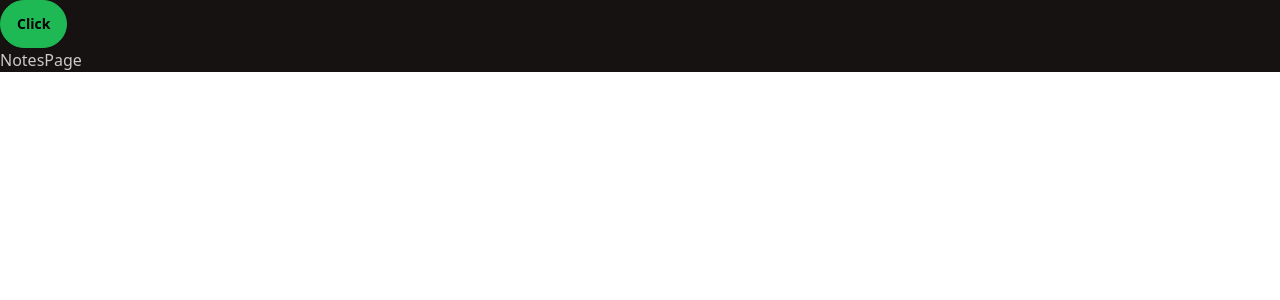
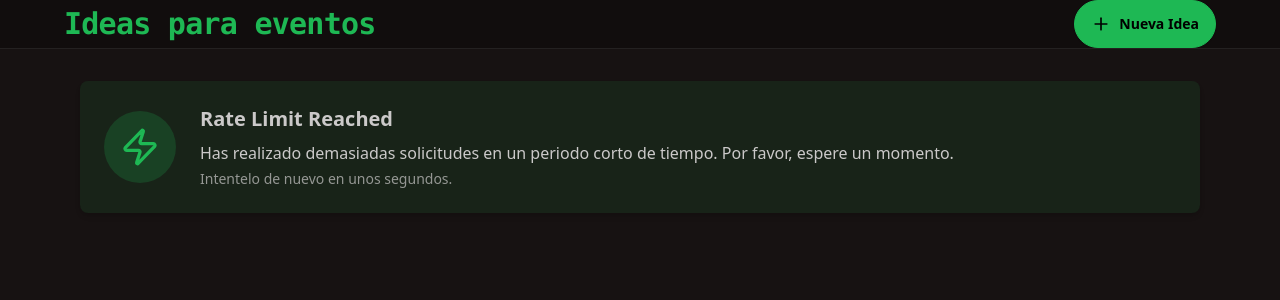
Before and after one commit to dannyelfloyd/S21S22ProjectBreak3Frontend, a React (Vite) app: page / in a window 1280 px wide. Shown: the top 300 px of the page. Built offline with nearby package versions, Linux system fonts and the light colour scheme; no server answers.

Commit message:
NotesPage improvments

```diff
--- a/package.json
+++ b/package.json
@@ -10,6 +10,8 @@
     "preview": "vite preview"
   },
   "dependencies": {
+    "axios": "^1.11.0",
+    "lucide-react": "^0.526.0",
     "react": "^19.1.0",
     "react-dom": "^19.1.0",
     "react-hot-toast": "^2.5.2",
--- a/src/App.jsx
+++ b/src/App.jsx
@@ -6,7 +6,6 @@ import NotesDetail from './pages/NotesDetail'
 const App = () => {
   return (
     <div data-theme="forest">
-      <button className='btn btn-primary'>Click</button>
       <Routes>
         <Route path='/' element={<NotesPage />} />
         <Route path='/create' element={<NotesCreated />} />
--- /dev/null
+++ b/src/components/Navbar.jsx
@@ -0,0 +1,23 @@
+import {Link} from 'react-router';
+import { PlusIcon } from "lucide-react";
+
+
+const Navbar = () => {
+  return (
+    <header className='bg-base-300 border-b border-base-content/10'>
+        <div className='mx-auto max-w-6xl p4'>
+            <div className='flex items-center justify-between'>
+                <h1 className='text-3xl font-bold text-primary font-mono tracking-tight'>Ideas para eventos</h1>
+                <div className='flex items-center gap-4'>
+                    <Link to={"/create"} className="btn btn-primary">
+                    <PlusIcon className='size-5' />
+                    <span>Nueva Idea</span>
+                    </Link>
+                </div>
+            </div>
+        </div>
+    </header>
+  )
+}
+
+export default Navbar
--- /dev/null
+++ b/src/components/RateLimitedUI.jsx
@@ -0,0 +1,22 @@
+import {ZapIcon} from 'lucide-react'
+
+const RateLimitedUI = () => {
+  return (
+    <div className='max-w-6xl mx-auto px-4 py-8'>
+        <div className='bg-primary/10 border-primary/30 rounded-lg shadow-md'>
+            <div className='flex flex-col md:flex-row items-center p-6'>
+                <div className='flex-shrink-0 bg-primary/20 p-4 rounded-full mb-4 md:mb-0 md:mr-6'>
+                    <ZapIcon className='size-10 text-primary' />
+                </div>
+                <div className='flex-1 text-center md:text-left'>
+                    <h3 className='text-xl font-bold mb-2'>Rate Limit Reached</h3>
+                    <p className='text-base-content mb-1'>Has realizado demasiadas solicitudes en un periodo corto de tiempo. Por favor, espere un momento.</p>
+                    <p className='text-sm text-base-content/70'>Intentelo de nuevo en unos segundos.</p>
+                </div>
+            </div>
+        </div>
+    </div>
+  )
+}
+
+export default RateLimitedUI
--- a/src/pages/NotesPage.jsx
+++ b/src/pages/NotesPage.jsx
@@ -1,8 +1,29 @@
-import React from 'react'
+import { useEffect, useState } from 'react'
+import Navbar from '../components/Navbar.jsx'
+import RateLimitedUI from '../components/RateLimitedUI.jsx';
 
 const NotesPage = () => {
+    const [isRateLimited, setIsRateLimited] = useState(true);
+    const [notes, setNotes] = useState([]);
+    const [loading, setLoading] = useState(true);
+
+    useEffect(()=>{
+        const fetchNotes = async () => {
+            try {
+                const  res = await fetch("http:localhost:5001/api/notes");
+                const data = await res.json();
+                console.log(data);
+            } catch (error) {
+                console.log("Error fetching notes", error);
+            }
+        }
+        fetchNotes();
+    },[]);
   return (
-    <div>NotesPage</div>
+    <div className='min-h-screen'>
+        <Navbar />
+        {isRateLimited && <RateLimitedUI />}
+    </div>
   )
 }
 
```
Also changed, not shown: 1 other file (tests, documents, lock files or other folders).
